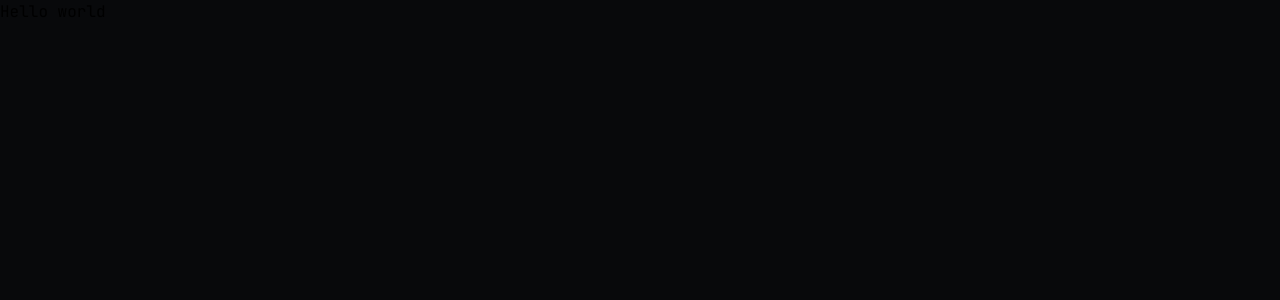
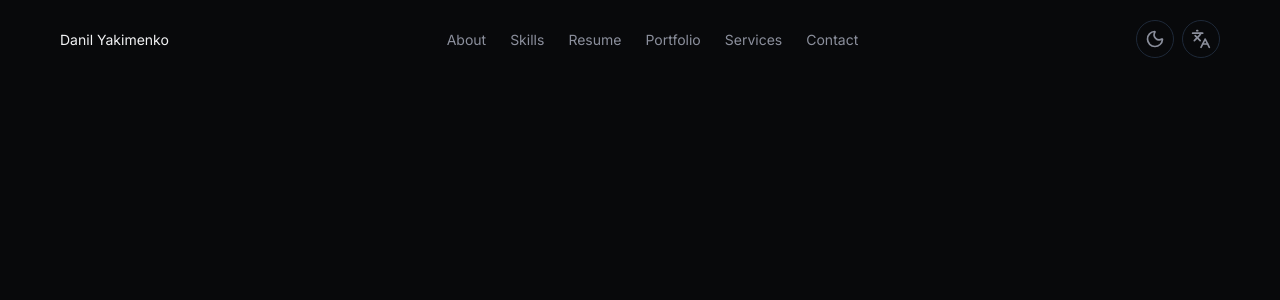
Before and after one commit to danilyakimenko/portfolio, a Next.js app: page / in a window 1280 px wide. Shown: the top 300 px of the page. Built offline with nearby package versions, Linux system fonts and the light colour scheme.

Commit message:
portfolio: -header

```diff
--- a/app/globals.css
+++ b/app/globals.css
@@ -1,14 +1,20 @@
 @import "tailwindcss";
 
-:root {
+@theme inline {
+  --font-inter: var(--inter), sans-serif;
+  --font-jetbrains: var(--jetbrains), sans-serif;
+}
+
+@theme {
   --color-accent: #818cf8;
-  --color-text: #f1f2f4;
+  --color-light: #f1f2f4;
   --color-muted: #8b8f9c;
   --background-color: #08090b;
 }
 
 body {
   background: var(--background-color);
-  color: var(--foreground);
-  font-family: var(--font-jetbrains);
+  color: var(--color-muted);
+  font-family: var(--font-inter);
+  font-size: 14px;
 }
--- a/app/layout.tsx
+++ b/app/layout.tsx
@@ -3,12 +3,12 @@ import { Inter, JetBrains_Mono } from "next/font/google";
 import "./globals.css";
 
 const inter = Inter({
-  variable: "--font-inter",
+  variable: "--inter",
   subsets: ["latin"],
 });
 
 const jetBrains = JetBrains_Mono ({
-  variable: "--font-jetbrains",
+  variable: "--jetbrains",
   subsets: ["latin"],
 });
 
@@ -21,7 +21,7 @@ export default function RootLayout({ children }: LayoutProps<"/">) {
   return (
     <html
       lang="en"
-      className={`${inter.variable} ${jetBrains.variable} h-full antialiased`}
+      className={`${inter.variable} ${jetBrains.variable} h-full antialiased mx-auto w-full max-w-[1200px]`}
     >
       <body className="min-h-full flex flex-col">{children}</body>
     </html>
--- a/app/page.tsx
+++ b/app/page.tsx
@@ -1,3 +1,5 @@
+import HomePage from '@/_pages/HomePage'
+
 export default function Home() {
-  return <h1>Hello world</h1>
+  return <HomePage />
 }
--- a/package.json
+++ b/package.json
@@ -9,6 +9,8 @@
     "lint": "eslint"
   },
   "dependencies": {
+    "cn": "^0.5.2",
+    "lucide-react": "^1.75.0",
     "next": "16.4.6",
     "react": "19.3.0",
     "react-dom": "19.3.0"
--- /dev/null
+++ b/src/_pages/HomePage.tsx
@@ -0,0 +1,7 @@
+import { Header } from '@/widgets/Header'
+
+export default function HomePage ()  {
+  return (
+    <Header />
+  )
+}
--- /dev/null
+++ b/src/widgets/Header/Header.tsx
@@ -0,0 +1,68 @@
+import Link from 'next/link'
+import Image from 'next/image'
+import { Languages, Moon } from 'lucide-react'
+import { cn } from 'cn'
+
+interface Props {
+  className?: string,
+}
+
+const navItems = [
+  {
+    label: 'About',
+    href: '/'
+  },
+  {
+    label: 'Skills',
+    href: '/'
+  },
+  {
+    label: 'Resume',
+    href: '/'
+  },
+  {
+    label: 'Portfolio',
+    href: '/'
+  },
+  {
+    label: 'Services',
+    href: '/'
+  },
+  {
+    label: 'Contact',
+    href: '/'
+  },
+]
+
+export const Header = ({ className }: Props) => {
+  return (
+    <header className={cn('p-5 flex justify-between items-center gap-5 ', className)}>
+      <Link
+        className="text-light"
+        href="/"
+      >Danil Yakimenko</Link>
+
+      <nav>
+        <ul className="flex items-center gap-6">
+          {navItems.map(({ label, href }, index) => (
+            <li key={index}>
+              <Link
+                className=""
+                href={href}
+              >{label}</Link>
+            </li>
+          ))}
+        </ul>
+      </nav>
+
+      <div className="flex items-center gap-2">
+        <button className="border rounded-full border-gray-800 p-2">
+          <Moon size={20} />
+        </button>
+        <button className="border rounded-full border-gray-800 p-2">
+          <Languages size={20} />
+        </button>
+      </div>
+    </header>
+  )
+}
--- /dev/null
+++ b/src/widgets/Header/index.ts
@@ -0,0 +1 @@
+export { Header } from './Header'
```
Also changed, not shown: src/_pages/home.tsx (deleted), 1 other file (tests, documents, lock files or other folders).
